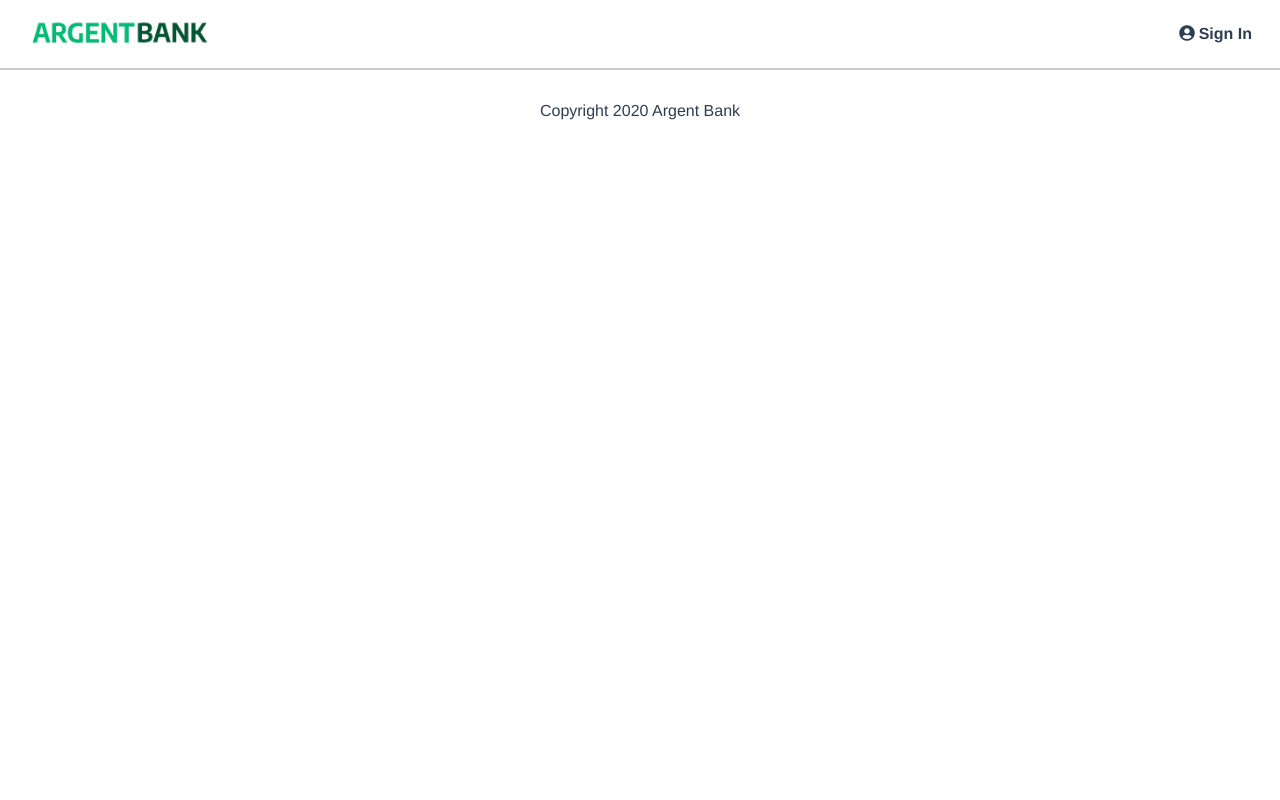
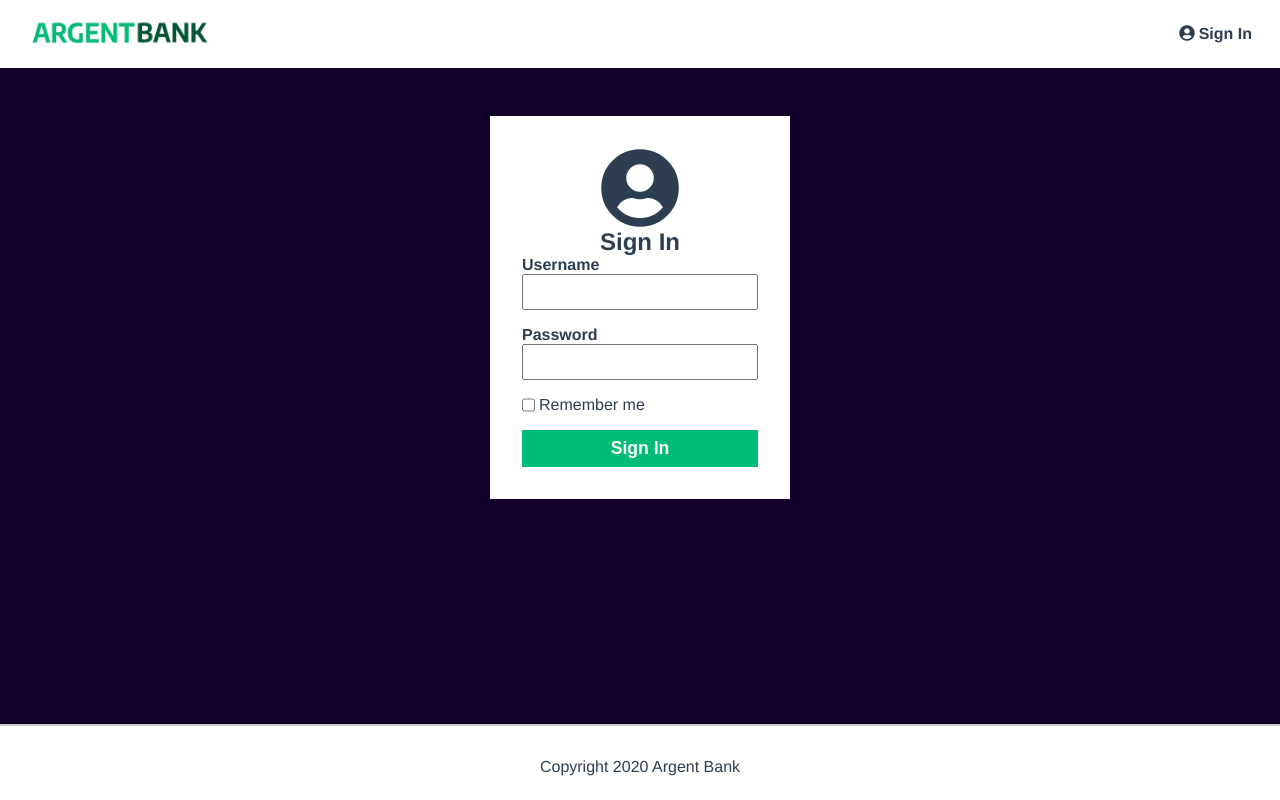
Before and after one commit to maevanapcontact/maevanguyenanhphuong_13_11022021, a React (Create React App) app: page /login in a window 1280 px wide. Built offline with nearby package versions, Linux system fonts and the light colour scheme.

Commit message:
[#1] feat: add LoginPage

```diff
--- a/src/components/App/App.js
+++ b/src/components/App/App.js
@@ -3,6 +3,7 @@
 
 import Nav from "../Nav/Nav";
 import Homepage from "../Homepage/Homepage";
+import LoginPage from "../LoginPage/LoginPage";
 import Footer from "../Footer/Footer";
 
 class App extends Component {
@@ -12,6 +13,7 @@
         <Nav />
         <Switch>
           <Route exact path="/" component={Homepage} />
+          <Route path="/login" component={LoginPage} />
         </Switch>
         <Footer />
       </div>
--- /dev/null
+++ b/src/components/LoginPage/LoginPage.js
@@ -0,0 +1,32 @@
+import React, { Component } from "react";
+import "./LoginPage.scss";
+
+class LoginPage extends Component {
+  render() {
+    return (
+      <main className="main bg-dark">
+        <section className="sign-in-content">
+          <span className="fa fa-user-circle sign-in-icon"></span>
+          <h1>Sign In</h1>
+          <form>
+            <div className="input-wrapper">
+              <label for="username">Username</label>
+              <input type="text" id="username" />
+            </div>
+            <div className="input-wrapper">
+              <label for="password">Password</label>
+              <input type="password" id="password" />
+            </div>
+            <div className="input-remember">
+              <input type="checkbox" id="remember-me" />
+              <label for="remember-me">Remember me</label>
+            </div>
+            <button className="sign-in-button">Sign In</button>
+          </form>
+        </section>
+      </main>
+    );
+  }
+}
+
+export default LoginPage;
--- /dev/null
+++ b/src/components/LoginPage/LoginPage.scss
@@ -0,0 +1,61 @@
+.main {
+  flex: 1;
+}
+
+.bg-dark {
+  background-color: #12002b;
+}
+
+.sign-in {
+  &-button {
+    display: block;
+    width: 100%;
+    padding: 8px;
+    font-size: 1.1rem;
+    font-weight: bold;
+    margin-top: 1rem;
+    border-color: #00bc77;
+    background-color: #00bc77;
+    color: #fff;
+    border: none;
+  }
+
+  &-content {
+    box-sizing: border-box;
+    background-color: white;
+    width: 300px;
+    margin: 0 auto;
+    margin-top: 3rem;
+    padding: 2rem;
+  }
+
+  &-icon {
+    font-size: 5rem;
+  }
+}
+
+.input {
+  &-remember {
+    display: flex;
+
+    label {
+      margin-left: 0.25rem;
+    }
+  }
+
+  &-wrapper {
+    display: flex;
+    flex-direction: column;
+    text-align: left;
+    margin-bottom: 1rem;
+
+    label {
+      font-weight: bold;
+    }
+
+    input {
+      padding: 5px;
+      font-size: 1.2rem;
+    }
+  }
+}
--- a/src/index.scss
+++ b/src/index.scss
@@ -1,7 +1,6 @@
 * {
   margin: 0;
   padding: 0;
-  box-sizing: border-box;
 }
 
 html {
@@ -12,7 +11,11 @@
   color: #2c3e50;
 }
 
-body {
+html,
+body,
+#root,
+.app {
+  margin: 0;
   display: flex;
   flex-direction: column;
   min-height: 100vh;
```
